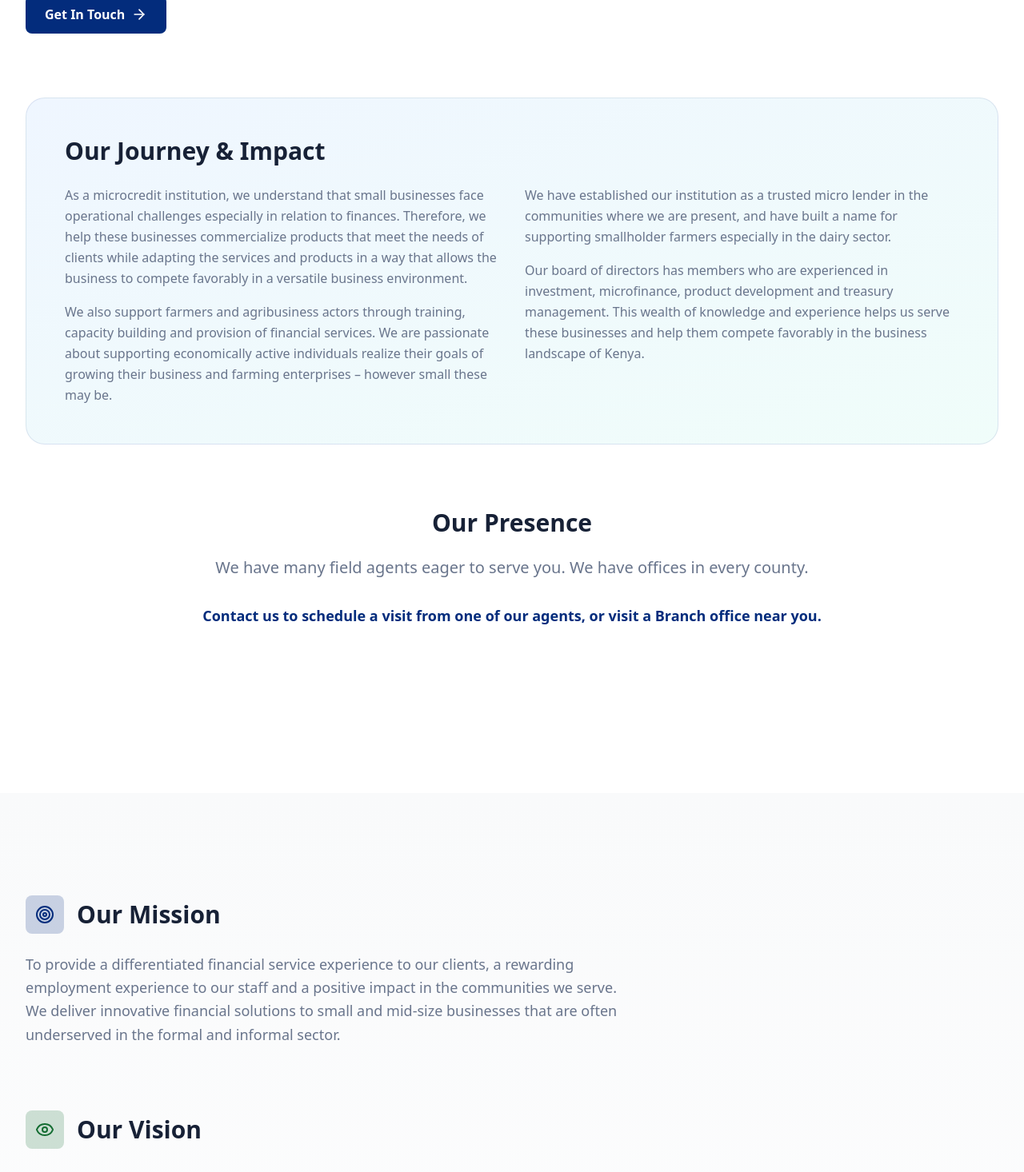
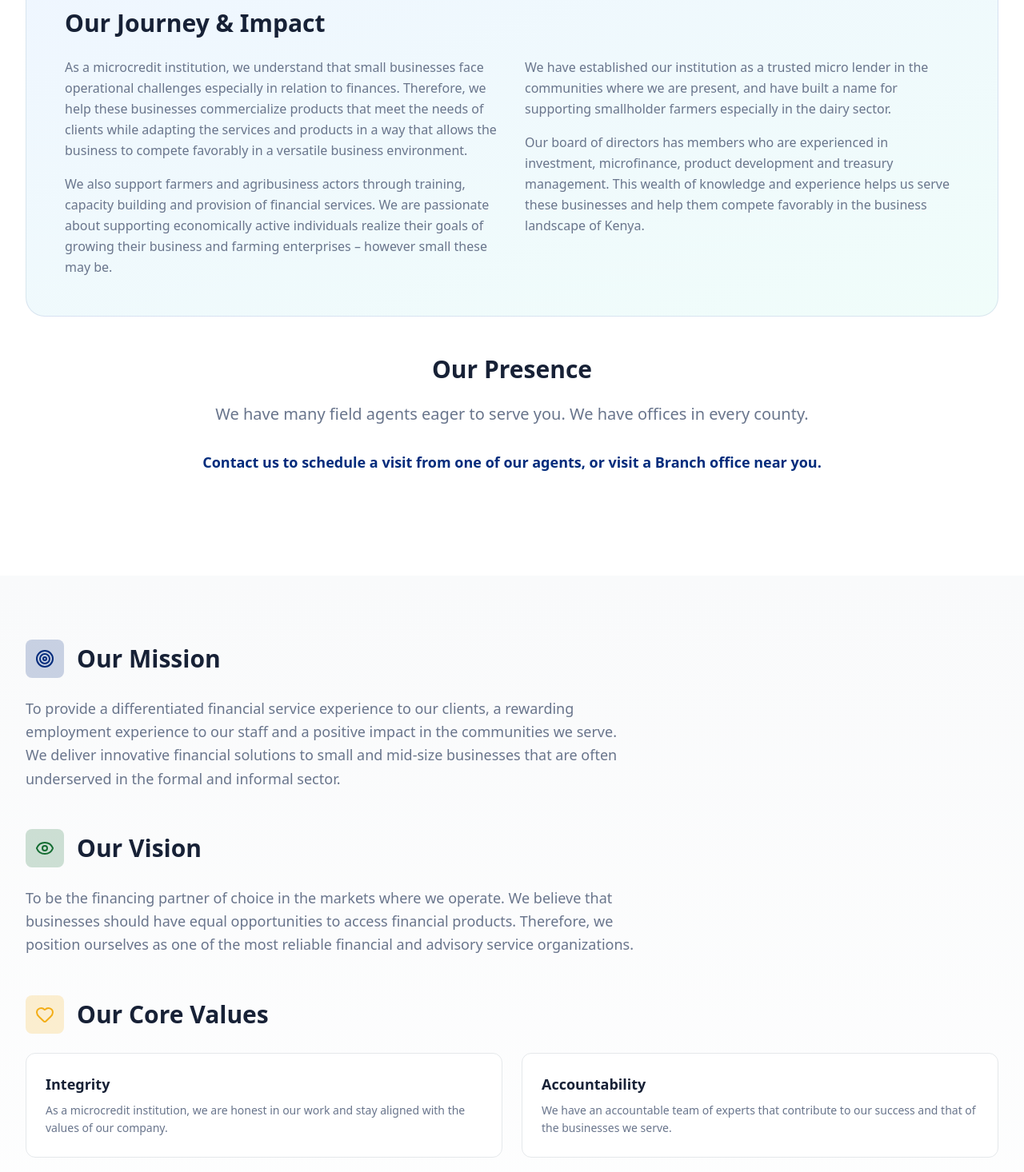
Before and after one commit to swairua/mwamunda, a React (Vite) app: page /about in a window 1280 px wide. Shown: the part 980-2446 px from the top of the page at 80% size. Built offline with nearby package versions, Linux system fonts and the light colour scheme; no server answers.

Commit message:
Reduce hero section padding in About
cgen-add168f1ddea4cd584b816f5b69faa7b

```diff
--- a/client/pages/About.tsx
+++ b/client/pages/About.tsx
@@ -8,7 +8,7 @@ export default function About() {
       <Navigation />
 
       {/* Hero Section */}
-      <section className="relative pt-32 md:pt-40 pb-20 bg-gradient-to-br from-primary/10 to-secondary/10">
+      <section className="relative pt-24 md:pt-28 pb-12 bg-gradient-to-br from-primary/10 to-secondary/10">
         <div className="max-w-7xl mx-auto px-4 sm:px-6 lg:px-8">
           <div className="text-center animate-slide-in-down">
             <h1 className="text-5xl md:text-6xl font-bold text-foreground mb-6">
@@ -23,9 +23,9 @@ export default function About() {
       </section>
 
       {/* Overview Section */}
-      <section className="py-20 md:py-32">
+      <section className="py-16 md:py-20">
         <div className="max-w-7xl mx-auto px-4 sm:px-6 lg:px-8">
-          <div className="grid md:grid-cols-2 gap-12 items-center mb-20">
+          <div className="grid md:grid-cols-2 gap-12 items-center mb-12">
             <div className="animate-slide-in-left">
               <h2 className="text-4xl font-bold text-foreground mb-6">
                 Who We Are
@@ -78,7 +78,7 @@ export default function About() {
           </div>
 
           {/* Detailed Overview */}
-          <div className="bg-gradient-to-br from-blue-50 to-teal-50 rounded-3xl p-12 mb-20 animate-fade-in border border-primary/10">
+          <div className="bg-gradient-to-br from-blue-50 to-teal-50 rounded-3xl p-12 mb-12 animate-fade-in border border-primary/10">
             <h3 className="text-3xl font-bold text-foreground mb-6">
               Our Journey & Impact
             </h3>
@@ -120,7 +120,7 @@ export default function About() {
           </div>
 
           {/* Presence Section */}
-          <div className="mb-20 text-center animate-slide-in-up">
+          <div className="mb-12 text-center animate-slide-in-up">
             <h3 className="text-3xl font-bold text-foreground mb-6">
               Our Presence
             </h3>
@@ -137,10 +137,10 @@ export default function About() {
       </section>
 
       {/* Mission, Vision, Values */}
-      <section className="py-20 md:py-32 bg-gradient-to-b from-gray-50 to-white">
+      <section className="py-16 md:py-20 bg-gradient-to-b from-gray-50 to-white">
         <div className="max-w-7xl mx-auto px-4 sm:px-6 lg:px-8">
           {/* Mission */}
-          <div className="mb-20 animate-slide-in-left">
+          <div className="mb-12 animate-slide-in-left">
             <div className="flex items-center gap-4 mb-6">
               <div className="w-12 h-12 rounded-lg bg-primary/20 text-primary flex items-center justify-center">
                 <Target className="w-6 h-6" />
@@ -159,7 +159,7 @@ export default function About() {
           </div>
 
           {/* Vision */}
-          <div className="mb-20 animate-slide-in-right">
+          <div className="mb-12 animate-slide-in-right">
             <div className="flex items-center gap-4 mb-6">
               <div className="w-12 h-12 rounded-lg bg-secondary/20 text-secondary flex items-center justify-center">
                 <Eye className="w-6 h-6" />
@@ -232,7 +232,7 @@ export default function About() {
       </section>
 
       {/* Team Section */}
-      <section className="py-20 md:py-32 bg-white">
+      <section className="py-16 md:py-20 bg-white">
         <div className="max-w-7xl mx-auto px-4 sm:px-6 lg:px-8">
           <h2 className="text-4xl font-bold text-foreground text-center mb-6">
             Our Leadership
@@ -267,9 +267,9 @@ export default function About() {
       </section>
 
       {/* Team Gallery Section */}
-      <section className="py-20 md:py-32 bg-gray-50">
+      <section className="py-16 md:py-20 bg-gray-50">
         <div className="max-w-7xl mx-auto px-4 sm:px-6 lg:px-8">
-          <div className="text-center mb-16 animate-fade-in">
+          <div className="text-center mb-12 animate-fade-in">
             <h2 className="text-4xl font-bold text-foreground mb-4">
               Meet Our Team
             </h2>
@@ -329,7 +329,7 @@ export default function About() {
       </section>
 
       {/* CTA Section */}
-      <section className="relative py-20 md:py-32 overflow-hidden">
+      <section className="relative py-16 md:py-24 overflow-hidden">
         <div className="absolute inset-0 bg-gradient-to-r from-primary to-secondary opacity-90"></div>
         <div className="absolute inset-0 overflow-hidden">
           <div className="absolute w-96 h-96 bg-white/10 rounded-full blur-3xl -top-48 -right-48 animate-float"></div>
@@ -355,7 +355,7 @@ export default function About() {
       </section>
 
       {/* Footer */}
-      <footer className="bg-foreground/95 text-white py-16 md:py-20">
+      <footer className="bg-foreground/95 text-white py-12 md:py-16">
         <div className="max-w-7xl mx-auto px-4 sm:px-6 lg:px-8">
           <div className="grid md:grid-cols-4 gap-8 mb-12">
             <div>
```
